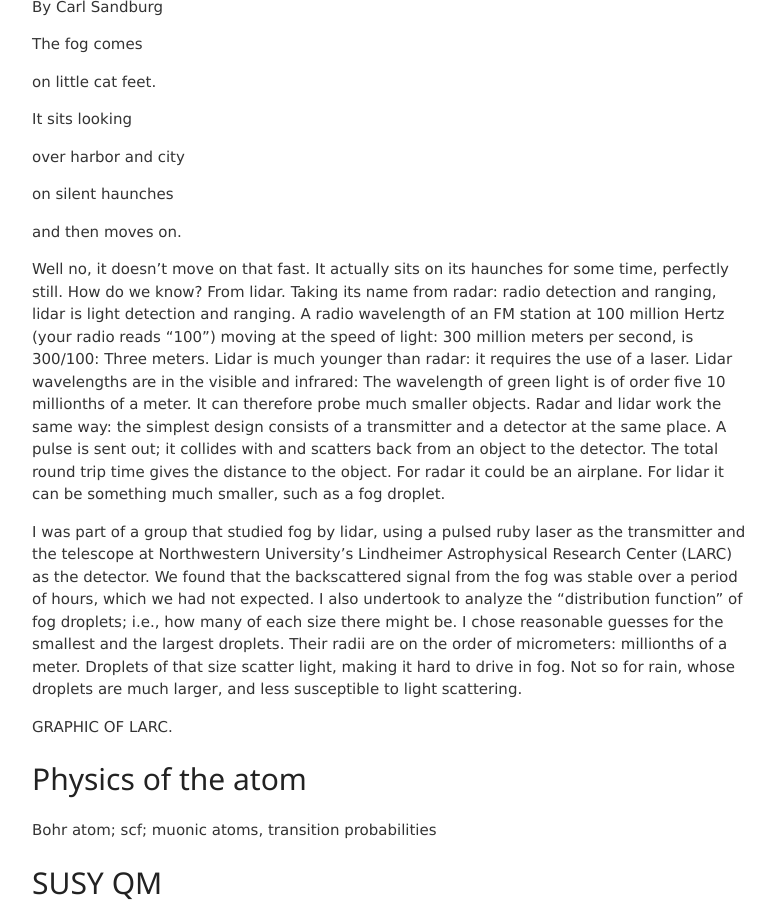
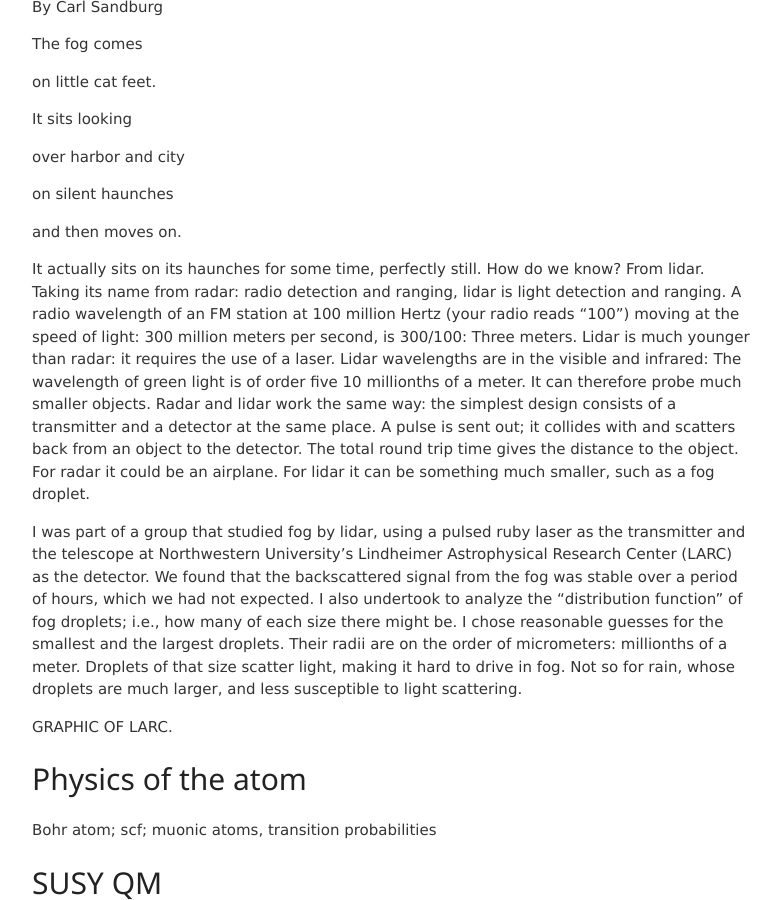
Before and after one commit to jvmallow/jvmallow.github.io, a Jekyll site: the page built from _posts/2025-05-14-Physics.md, in a window 1280 px wide and 900 px high, scrolled down 4479 px. Shown: the whole window, without its empty margins (248-1029 px from the left). Built offline with Jekyll 4.4.1, drawn with Linux system fonts in a browser that asks for light colours; a script that is not in the unit is left out.

Commit message:
Update 2025-05-14-Physics.md

```diff
--- a/_posts/2025-05-14-Physics.md
+++ b/_posts/2025-05-14-Physics.md
@@ -129,7 +129,7 @@ on silent haunches
 
 and then moves on.
 
-Well no, it doesn't move on that fast.  It actually sits on its haunches for some time, perfectly still. How do we know? From lidar. Taking its name from radar: radio detection and ranging, lidar is light detection and ranging. A radio wavelength of an FM station at 100 million Hertz (your radio reads "100") moving at the speed of light: 300 million meters per second, is 300/100: Three meters. Lidar is much younger than radar: it requires the use of a laser. Lidar wavelengths are in the visible and infrared:  The wavelength of green light is of order five 10 millionths of a meter. It can therefore probe much smaller objects. Radar and lidar work the same way: the simplest design consists of a transmitter and a detector at the same place. A pulse is sent out; it collides with and scatters back from an object to the detector. The total round trip time gives the distance to the object. For radar it could be an airplane. For lidar it can be something much smaller, such as a fog droplet.
+It actually sits on its haunches for some time, perfectly still. How do we know? From lidar. Taking its name from radar: radio detection and ranging, lidar is light detection and ranging. A radio wavelength of an FM station at 100 million Hertz (your radio reads "100") moving at the speed of light: 300 million meters per second, is 300/100: Three meters. Lidar is much younger than radar: it requires the use of a laser. Lidar wavelengths are in the visible and infrared:  The wavelength of green light is of order five 10 millionths of a meter. It can therefore probe much smaller objects. Radar and lidar work the same way: the simplest design consists of a transmitter and a detector at the same place. A pulse is sent out; it collides with and scatters back from an object to the detector. The total round trip time gives the distance to the object. For radar it could be an airplane. For lidar it can be something much smaller, such as a fog droplet.
 
 I was part of a group that studied fog by lidar, using a pulsed ruby laser as the transmitter and the telescope at Northwestern University's Lindheimer Astrophysical Research Center (LARC) as the detector. We found that the backscattered signal from the fog was stable over a period of hours, which we had not expected. I also undertook to analyze the "distribution function" of fog droplets; i.e., how many of each size there might be.  I chose reasonable guesses for the smallest and the largest droplets.  Their radii are on the order of micrometers: millionths of a meter. Droplets of that size scatter light, making it hard to drive in fog. Not so for rain, whose droplets are much larger, and less susceptible to light scattering.
 
```
